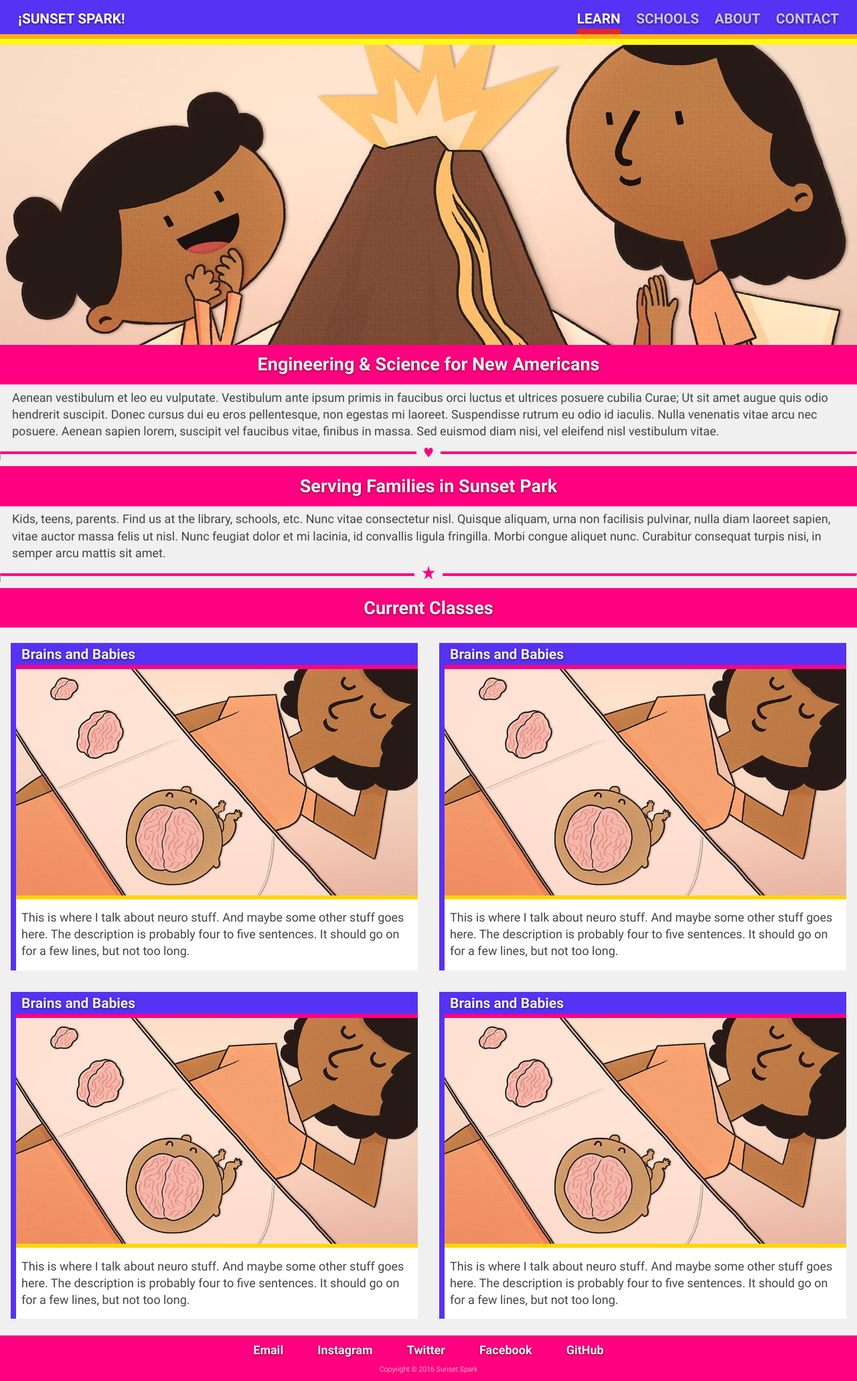
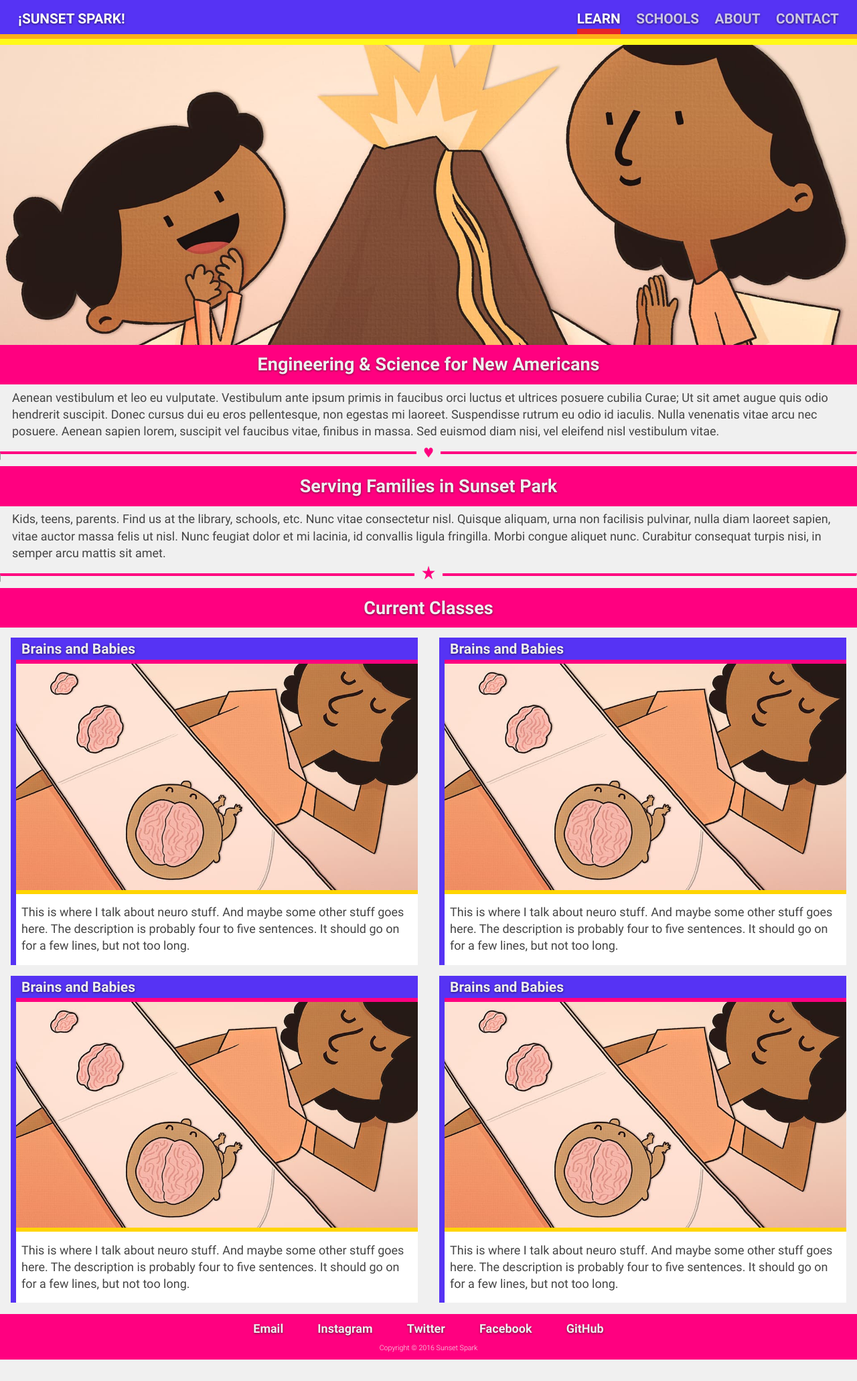
Before and after one commit to SunsetSparkNYC/sunsetspark.org, a Jekyll site: the page built from learn.md, in a window 1280 px wide. Shown: the whole page at 67% size. Built offline with Jekyll 4.4.1, drawn with Linux system fonts in a browser that asks for light colours; after the commit the page ends 2030 px from its top, so only the background shows below that.

Commit message:
Updating grid padding

```diff
--- a/css/gridism-0.2.1.css
+++ b/css/gridism-0.2.1.css
@@ -20,7 +20,7 @@
 .grid .unit {
   float: left;
   width: 100%;
-  padding: 1rem;
+  padding: 0.5rem 1rem;
 }
 
 /* This ensures the outer gutters are equal to the (doubled) inner gutters. */
```
